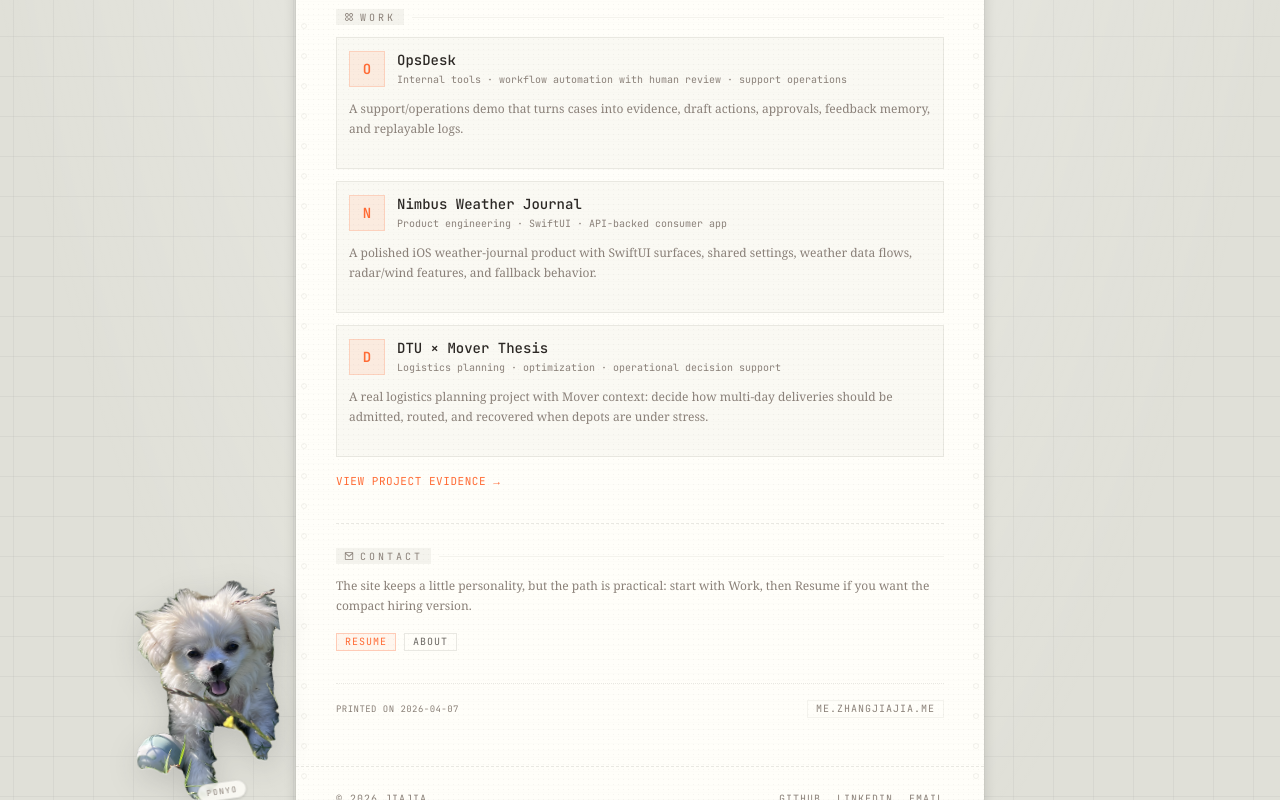
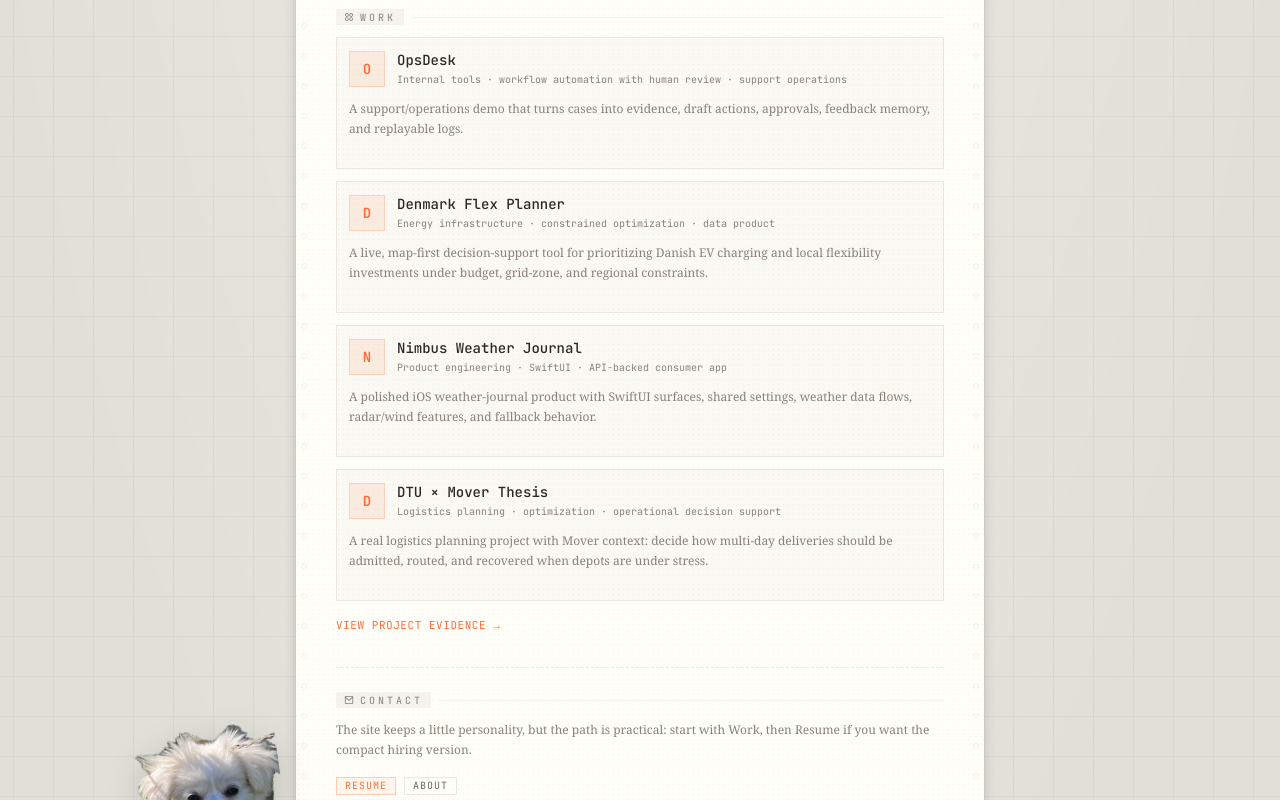
Before and after one commit to isjiajia01/personal-website, a Next.js app: page / in a window 1280 px wide. Shown: the part 937-1737 px from the top of the page. Built offline with nearby package versions, Linux system fonts and the light colour scheme.

Commit message:
Add Denmark Flex Planner to portfolio

```diff
--- a/app/[lang]/page.tsx
+++ b/app/[lang]/page.tsx
@@ -34,9 +34,7 @@
   const params = await props.params;
   const dictionary = await getDictionary(params.lang);
   const motto = getRandomMotto(dictionary);
-  const featuredWorks = ["OpsDesk", "Nimbus Weather Journal", "DTU × Mover Thesis"]
-    .map((name) => dictionary.works.find((work) => work.name === name))
-    .filter((work): work is (typeof dictionary.works)[number] => Boolean(work));
+  const featuredWorks = dictionary.works.filter((work) => work.primary);
 
   return (
     <div>
--- a/app/[lang]/works/page.tsx
+++ b/app/[lang]/works/page.tsx
@@ -151,13 +151,8 @@
   const params = await props.params;
   const dictionary = await getDictionary(params.lang);
 
-  const byName = new Map(dictionary.works.map((work) => [work.name, work]));
-  const isWork = (work: (typeof dictionary.works)[number] | undefined): work is (typeof dictionary.works)[number] =>
-    Boolean(work);
-  const coreWorks = ["OpsDesk", "Nimbus Weather Journal", "DTU × Mover Thesis"].map((name) => byName.get(name)).filter(isWork);
-  const supportingWorks = dictionary.works.filter(
-    (work) => !["OpsDesk", "Nimbus Weather Journal", "DTU × Mover Thesis"].includes(work.name),
-  );
+  const coreWorks = dictionary.works.filter((work) => work.primary);
+  const supportingWorks = dictionary.works.filter((work) => !work.primary);
 
   return (
     <div>
--- a/dictionaries/en.ts
+++ b/dictionaries/en.ts
@@ -106,6 +106,21 @@
       primary: true,
     },
     {
+      name: "Denmark Flex Planner",
+      summary:
+        "A live, map-first decision-support tool for prioritizing Danish EV charging and local flexibility investments under budget, grid-zone, and regional constraints.",
+      roleFit: "Energy infrastructure · constrained optimization · data product",
+      evidence: [
+        "Combines Danish public EV, renewable, grid, and geospatial data into municipality-level planning evidence",
+        "Lets users compare scenarios and optimize a constrained investment portfolio with explainable municipality recommendations",
+        "Deployed FastAPI and Next.js product with a public interactive map, API health checks, and reproducible smoke tests",
+      ],
+      stack: ["Python", "FastAPI", "Next.js", "Public data", "Constrained optimization", "Oracle deploy"],
+      link: "https://flex.zhangjiajia.me",
+      color: "green",
+      primary: true,
+    },
+    {
       name: "Cargo Guard",
       summary:
         "A small Python demo that checks whether logistics data is complete, fresh, valid, and ready to trust before teams use it.",
@@ -205,7 +220,7 @@
 
 ### Where I fit first
 
-I would be most useful on teams building internal tools, support/operations workflows, planning tools, or decision-support products. OpsDesk, Nimbus, and the DTU × Mover thesis are the best starting points; Cargo Guard is supporting proof for data-quality thinking.
+I would be most useful on teams building internal tools, support/operations workflows, planning tools, or decision-support products. OpsDesk, Denmark Flex Planner, Nimbus, and the DTU × Mover thesis are the best starting points; Cargo Guard is supporting proof for data-quality thinking.
 
 This portfolio itself is also a small content-and-deployment project built with Next.js static export. You can reach me at [isjiajiazhang@gmail.com](mailto:isjiajiazhang@gmail.com), [LinkedIn](https://www.linkedin.com/in/jiajia-zhang-0a8a40289), or [GitHub](https://github.com/isjiajia01).
   `,
--- a/dictionaries/zh.ts
+++ b/dictionaries/zh.ts
@@ -105,6 +105,21 @@
       primary: true,
     },
     {
+      name: "Denmark Flex Planner",
+      summary:
+        "一个已上线的地图型决策支持工具，在预算、电网分区和区域约束下，为丹麦 EV 充电与本地灵活性投资确定优先级。",
+      roleFit: "能源基础设施 · 约束优化 · 数据产品",
+      evidence: [
+        "整合丹麦公开的 EV、可再生能源、电网和地理数据，形成 municipality-level 规划证据",
+        "支持比较不同情景，并在约束条件下优化投资组合，给出可解释的市镇级建议",
+        "已部署 FastAPI + Next.js 产品，包含公开交互地图、API health checks 和可复现 smoke tests",
+      ],
+      stack: ["Python", "FastAPI", "Next.js", "公开数据", "约束优化", "Oracle deploy"],
+      link: "https://flex.zhangjiajia.me",
+      color: "green",
+      primary: true,
+    },
+    {
       name: "Cargo Guard",
       summary:
         "一个小型 Python demo，用来检查物流数据是否完整、新鲜、有效，是否值得团队继续使用。",
@@ -204,7 +219,7 @@
 
 ### 我最适合什么团队
 
-我会最适合正在做 internal tools、support/operations workflows、planning tools 或 decision-support products 的团队。OpsDesk、Nimbus 和 DTU × Mover thesis 是最好的起点；Cargo Guard 只是 data-quality thinking 的补充证据。
+我会最适合正在做 internal tools、support/operations workflows、planning tools 或 decision-support products 的团队。OpsDesk、Denmark Flex Planner、Nimbus 和 DTU × Mover thesis 是最好的起点；Cargo Guard 只是 data-quality thinking 的补充证据。
 
 这个 portfolio 本身也是一个 Next.js static export 的内容和部署小项目。可以通过 [isjiajiazhang@gmail.com](mailto:isjiajiazhang@gmail.com)、[LinkedIn](https://www.linkedin.com/in/jiajia-zhang-0a8a40289) 或 [GitHub](https://github.com/isjiajia01) 联系我。
   `,
```
